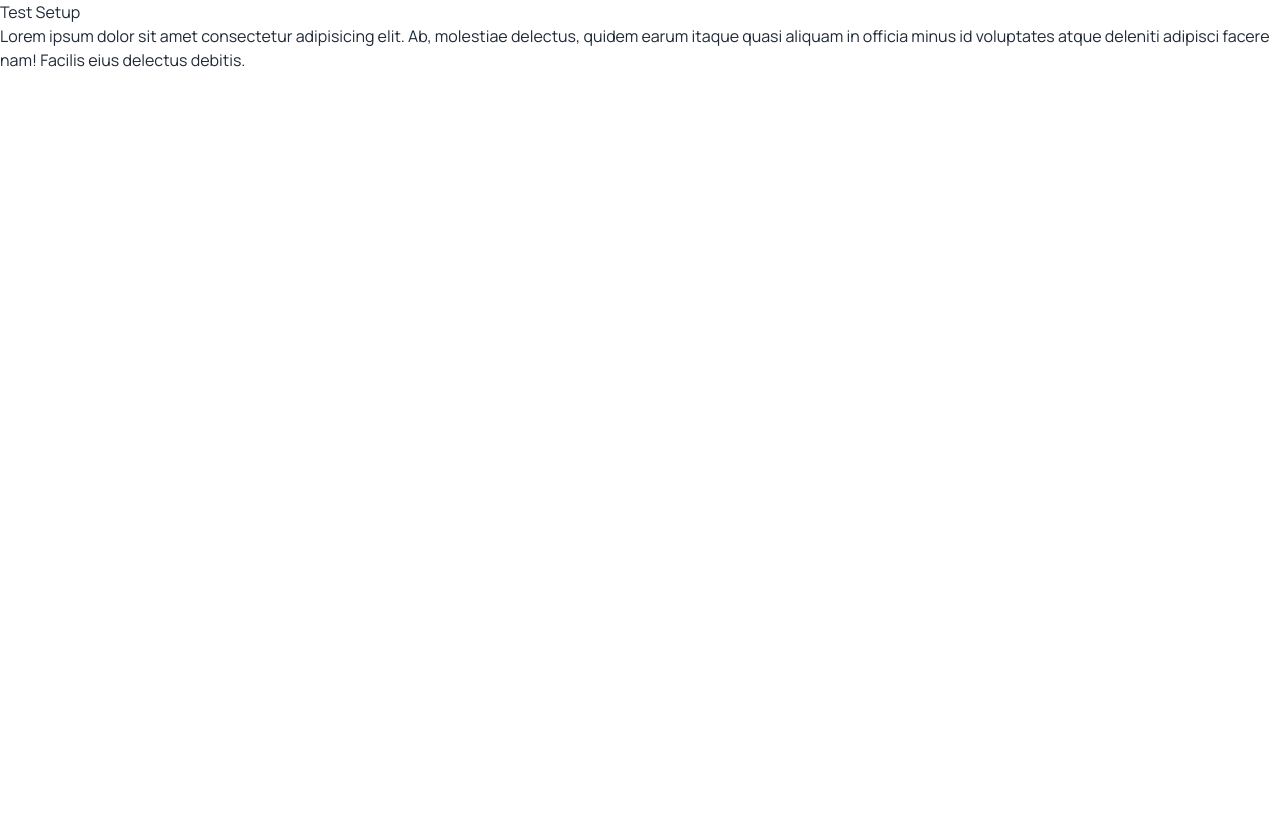
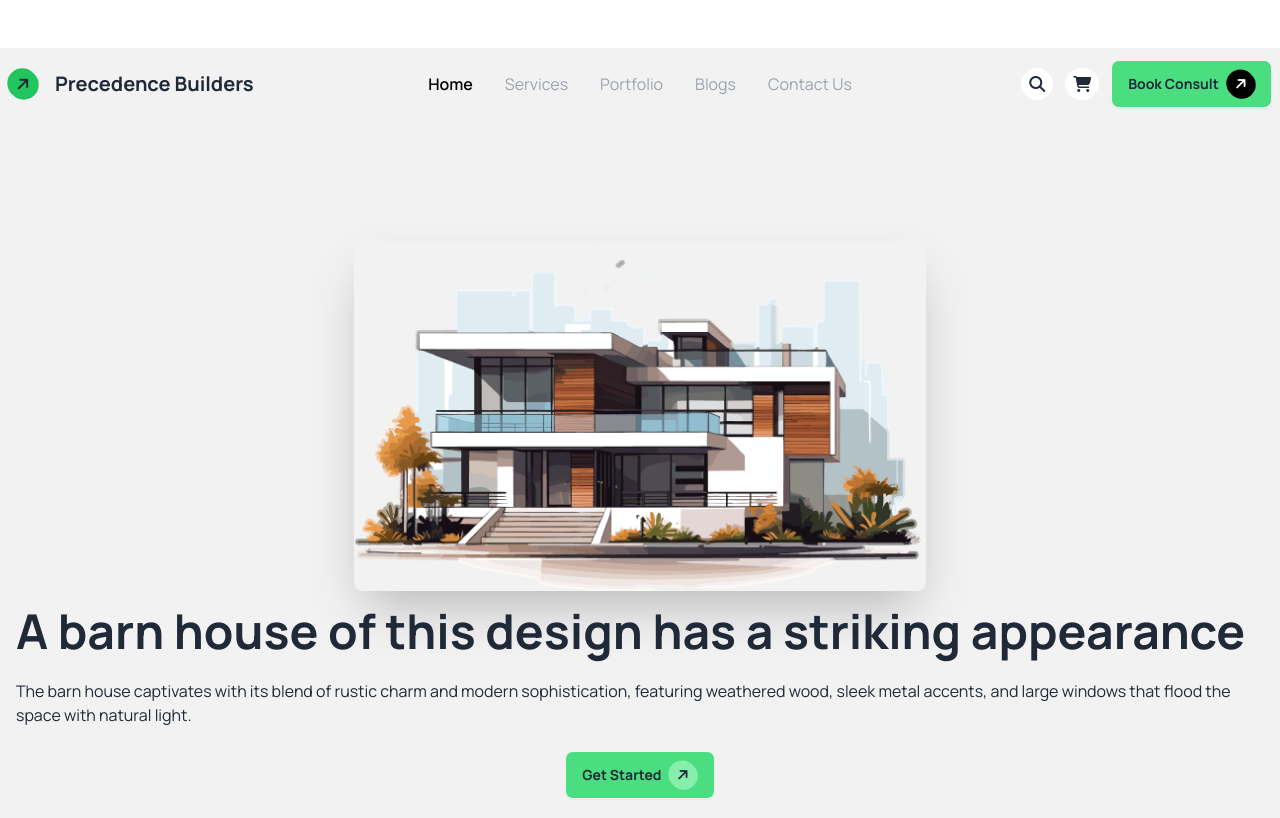
Before and after one commit to ashfakani/precedence-builders-B10A3, a plain HTML site: page index.html in a window 1280 px wide. Shown: the top 818 px of the page. Drawn offline with nearby package versions, Linux system fonts and the light colour scheme.

Commit message:
nav and hero section

```diff
--- a/index.html
+++ b/index.html
@@ -35,25 +35,109 @@
                 extend: {
                     colors: {
                         clifford: '#da373d',
+                        'bike-primary': '#E76F51',
+                        'hero-bg': '#E76F511A',
+
                     }
                 }
             }
         }
     </script>
 
+    <!-- fontawsome icons -->
+    <script src="https://kit.fontawesome.com/b095b92b63.js" crossorigin="anonymous"></script>
 
 
 
 </head>
 
 <body class="manrope-font">
-    <header>
-        <h1>Test Setup</h1>
+    <header class=" md:mx-auto my-12 bg-base-200">
+        <!-- nav design  -->
 
-        <p>Lorem ipsum dolor sit amet consectetur adipisicing elit. Ab, molestiae delectus, quidem earum itaque quasi
-            aliquam in officia minus id voluptates atque deleniti adipisci facere nam! Facilis eius delectus debitis.
-        </p>
+        <div class="navbar">
+            <div class="navbar-start">
+                <div class="dropdown">
+                    <div tabindex="0" role="button" class="btn btn-ghost lg:hidden">
+                        <svg xmlns="http://www.w3.org/2000/svg" class="h-5 w-5" fill="none" viewBox="0 0 24 24"
+                            stroke="currentColor">
+                            <path stroke-linecap="round" stroke-linejoin="round" stroke-width="2"
+                                d="M4 6h16M4 12h8m-8 6h16" />
+                        </svg>
+                    </div>
+                    <ul tabindex="0"
+                        class="menu menu-sm dropdown-content bg-base-100 rounded-box z-[1] mt-3 w-54 p-2 shadow">
+                        <!-- <li><a>Item 1</a></li>
+                        <li>
+                            <a>Parent</a>
+                            <ul class="p-2">
+                                <li><a>Submenu 1</a></li>
+                                <li><a>Submenu 2</a></li>
+                            </ul>
+                        </li>
+                        <li><a>Item 3</a></li> -->
+
+                        <li class="text-black font-semibold"><a>Home</a></li>
+                        <li><a>Services</a></li>
+                        <li><a>Portfolio</a></li>
+                        <li><a>Blogs</a></li>
+                        <li><a>Contact Us</a></li>
+
+                        <!-- button search icon and cart  breadcumb  -->
+
+                        <div class="navbar-end gap-3">
+                            <i class="fa-solid bg-white rounded-full p-2  fa-magnifying-glass"></i>
+                            <i class="fa-solid bg-white rounded-full p-2 fa-cart-shopping"></i>
+                            <a class="btn bg-green-400 font-bold">Book Consult <i
+                                    class="fa-solid fa-arrow-right -rotate-45 bg-black text-white p-2 rounded-full"></i></a>
+                        </div>
+                    </ul>
+
+
+                </div>
+                <i class="fa-solid fa-arrow-right -rotate-45 bg-green-500 p-2 rounded-full"></i>
+                <a class="btn btn-ghost text-xl font-bold">Precedence Builders</a>
+            </div>
+            <div class="navbar-center hidden lg:flex">
+                <ul class="menu menu-horizontal px-1 text-base text-gray-400">
+                    <li class="text-black font-semibold"><a>Home</a></li>
+                    <li><a>Services</a></li>
+                    <li><a>Portfolio</a></li>
+                    <li><a>Blogs</a></li>
+                    <li><a>Contact Us</a></li>
+                </ul>
+            </div>
+            <div class="navbar-end  hidden lg:flex gap-3">
+                <i class="fa-solid bg-white rounded-full p-2  fa-magnifying-glass"></i>
+                <i class="fa-solid bg-white rounded-full p-2 fa-cart-shopping"></i>
+                <a class="btn bg-green-400 font-bold">Book Consult <i
+                        class="fa-solid fa-arrow-right -rotate-45 bg-black text-white p-2 rounded-full"></i></a>
+            </div>
+        </div>
+
+        <!-- hero section  -->
+
+        <div class="hero bg-base-200 min-h-screen">
+            <div class="hero-content flex-col">
+                <img src="assets/banner.png" class="max-w-sm md:max-w-xl rounded-lg shadow-2xl" />
+                <div>
+                    <h1 class="text-5xl font-bold">A barn house of this design has a striking appearance</h1>
+                    <p class="py-6">
+                        The barn house captivates with its blend of rustic charm and modern sophistication, featuring
+                        weathered wood, sleek metal accents, and large windows that flood the space with natural light.
+                    </p>
+                    <div class="flex justify-center">
+                        <button class="btn  bg-green-400 font-bold">Get Started <i
+                                class="fa-solid fa-arrow-right -rotate-45 bg-green-300 p-2 rounded-full"></i></a>
+                        </button>
+                    </div>
+                </div>
+            </div>
+        </div>
+
     </header>
+
+
 
     <main>
 
```
Also changed, not shown: assets/Rectangle.png (added), assets/Vector.png (added), assets/article1.png (added), assets/article2.png (added), assets/article3.png (added), assets/banner.png (added), assets/bg.jpg (added), assets/budget-planning.png (added), assets/commercial.png (added), assets/concept.png (added), assets/flow-chart.png (added), assets/img1.png (added), assets/img2.png (added), assets/img3.png (added), 4 more files.
